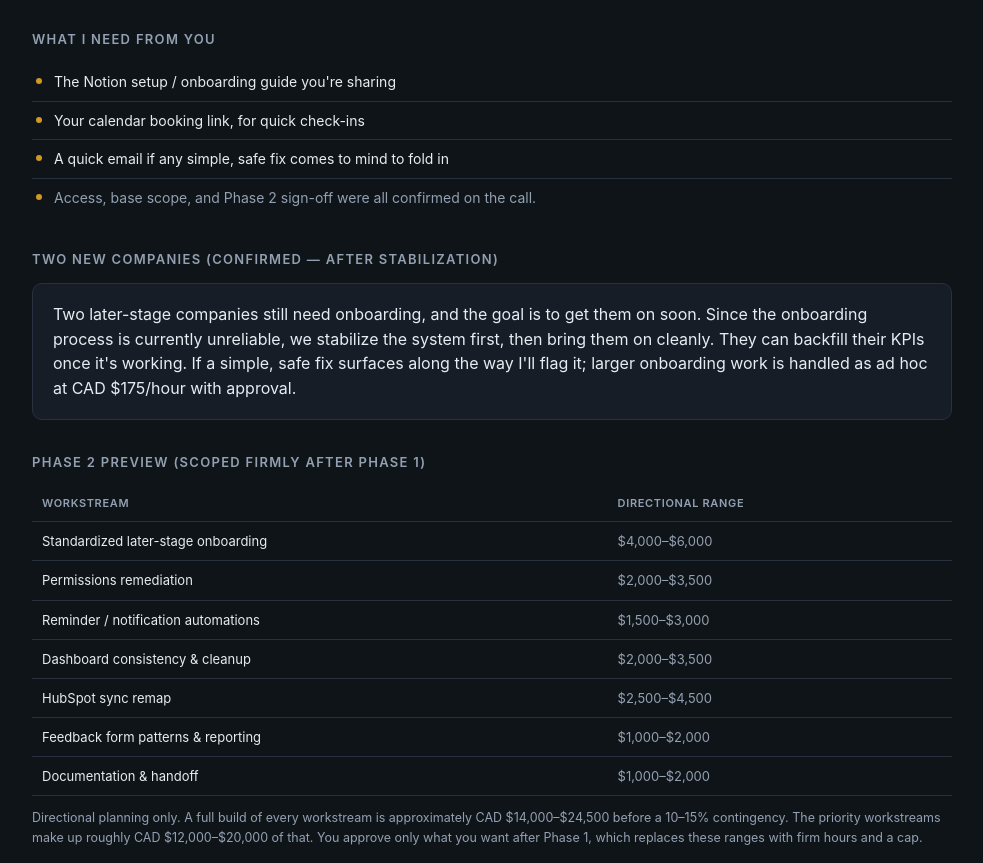
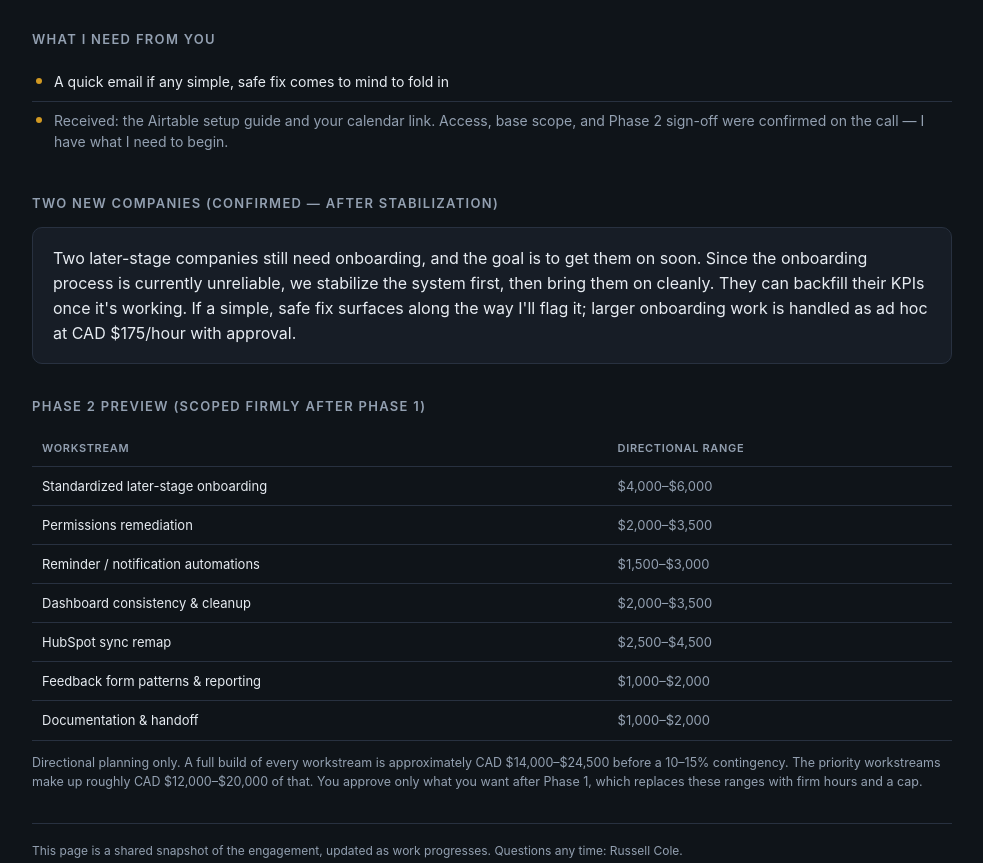
Before and after one commit to russellcolevop/cultivator-phase1-status, a plain HTML site: page index.html in a window 1280 px wide. Shown: the part 1379-2242 px from the top of the page, without its empty margins (148-1131 px from the left). Drawn offline with Linux system fonts and the light colour scheme.

Commit message:
Add files via upload

```diff
--- a/index.html
+++ b/index.html
@@ -139,10 +139,8 @@
   <section>
     <h2>What I need from you</h2>
     <ul class="list need">
-      <li>The Notion setup / onboarding guide you're sharing</li>
-      <li>Your calendar booking link, for quick check-ins</li>
       <li>A quick email if any simple, safe fix comes to mind to fold in</li>
-      <li class="muted-note" style="color:var(--muted)">Access, base scope, and Phase 2 sign-off were all confirmed on the call.</li>
+      <li class="muted-note" style="color:var(--muted)">Received: the Airtable setup guide and your calendar link. Access, base scope, and Phase 2 sign-off were confirmed on the call — I have what I need to begin.</li>
     </ul>
   </section>
 
```
